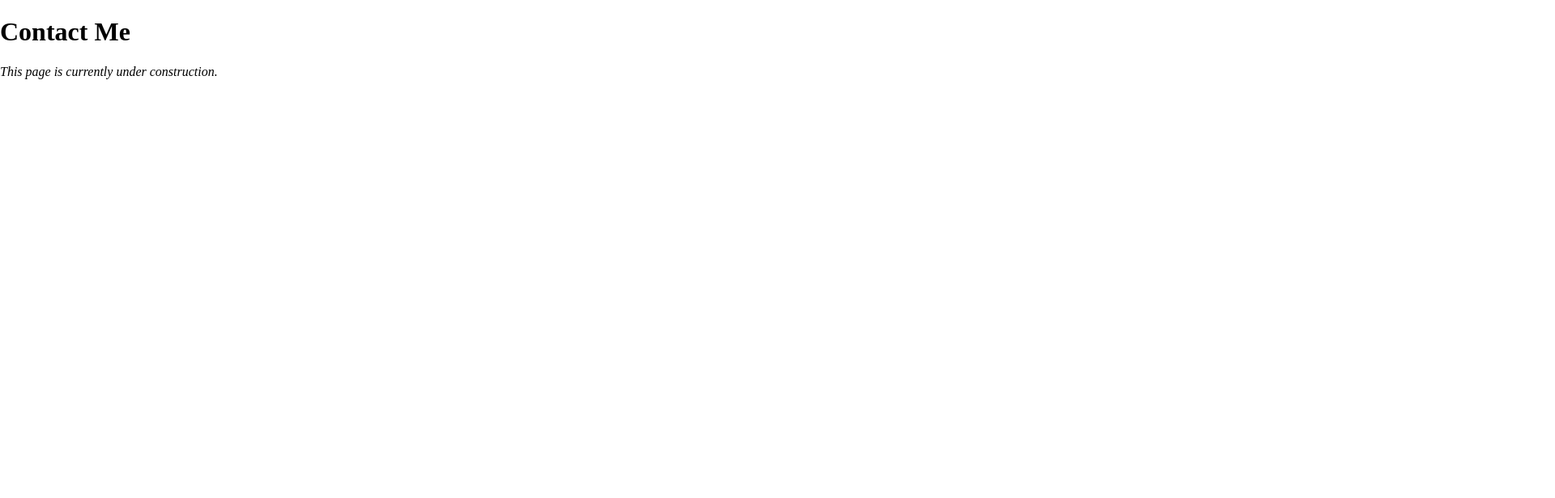
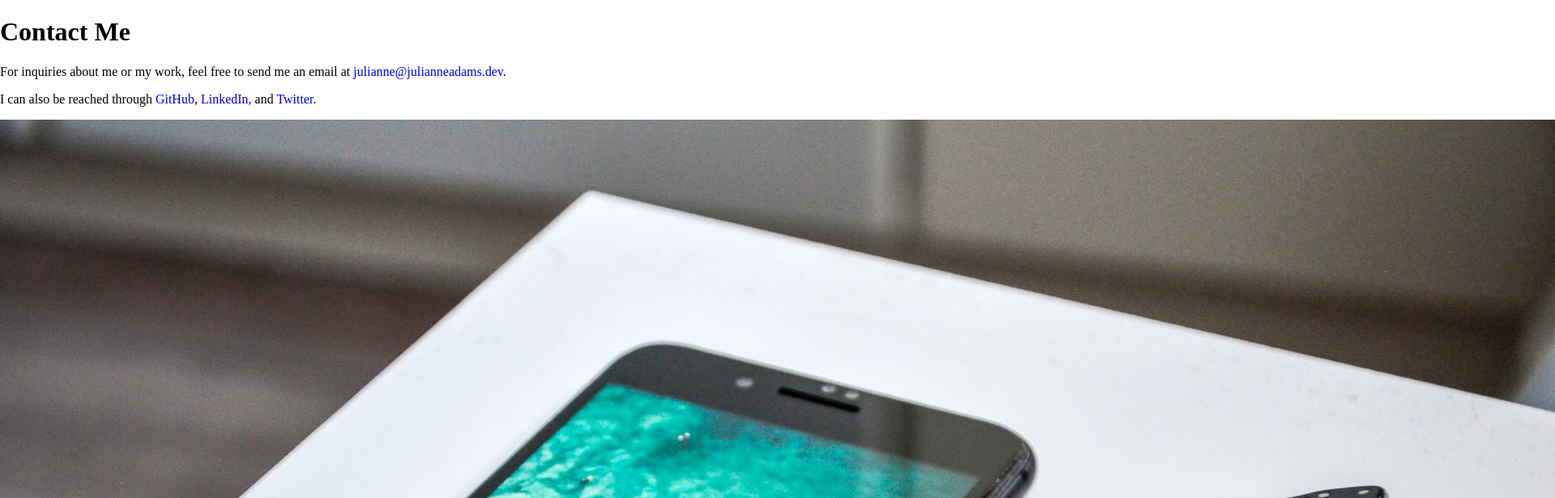
Before and after one commit to LeftySolara/personal-website, a React (Vite) app: page /contact in a window 1280 px wide. Shown: the top 616 px of the page at 81% size, 1920 px wide, since content can reach past the window. Built offline with nearby package versions, Linux system fonts and the light colour scheme.

Commit message:
Add: contact page content

```diff
--- a/src/routes/ContactPage.tsx
+++ b/src/routes/ContactPage.tsx
@@ -1,8 +1,25 @@
 const ContactPage = () => {
   return (
     <div id="contact-page">
-      <h1>Contact Me</h1>
-      <i>This page is currently under construction.</i>
+      <div id="main-content">
+        <h1>Contact Me</h1>
+        <p>
+          For inquiries about me or my work, feel free to send me an email at{" "}
+          <a href="mailto:julianne@julianneadams.dev">
+            julianne@julianneadams.dev
+          </a>
+          .
+        </p>
+        <p>
+          I can also be reached through{" "}
+          <a href="https://github.com/LeftySolara">GitHub</a>,{" "}
+          <a href="https://linkedin.com/in/julianneadams">LinkedIn,</a> and{" "}
+          <a href="https://twitter.com/leftysolara">Twitter</a>.
+        </p>
+      </div>
+      <div id="contact-image-container">
+        <img src="contact-image.jpg" />
+      </div>
     </div>
   );
 };
--- a/src/scss/main.scss
+++ b/src/scss/main.scss
@@ -11,5 +11,6 @@
 
 @import "pages/homepage";
 @import "pages/aboutpage";
+@import "pages/contactpage";
 
 @import "themes/default";
```
Also changed, not shown: public/contact-image.jpg (added), src/scss/pages/_contactpage.scss (added).
